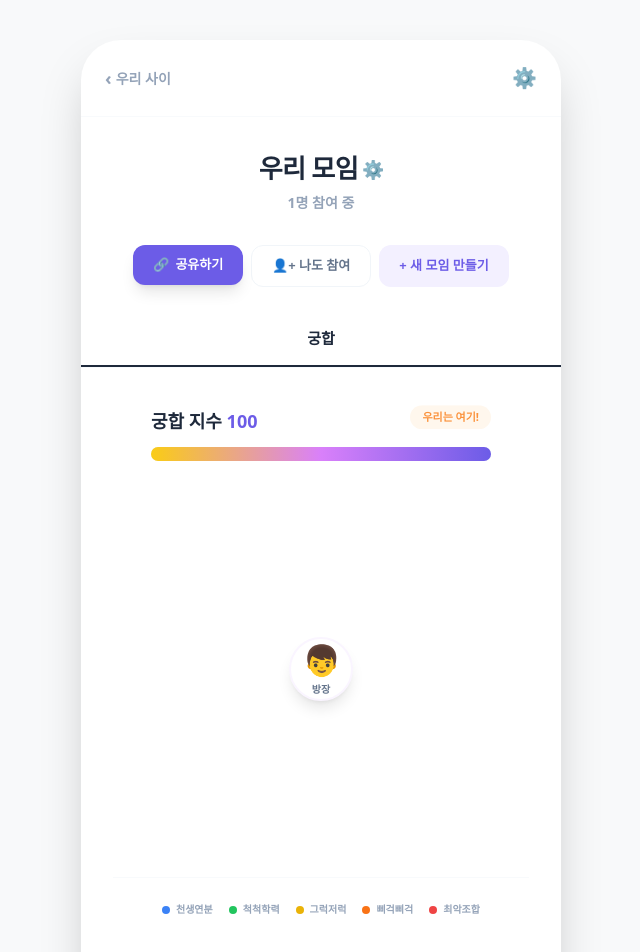
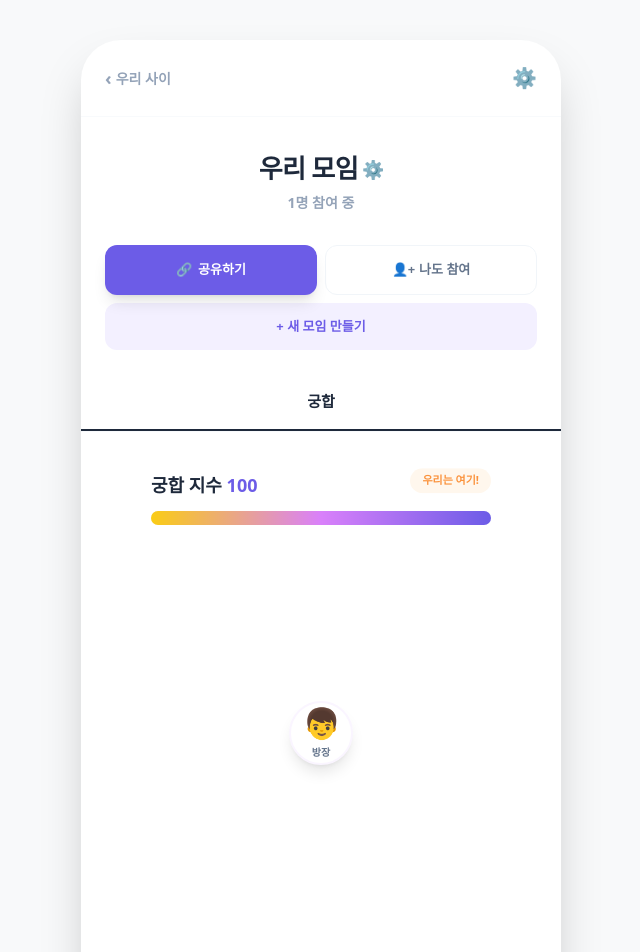
Before and after one commit to PLANB-John/oursai-web, a Next.js app: page /group in a window 1280 px wide. Shown: the top 952 px of the page, without its empty margins (319-959 px from the left). Built offline with nearby package versions, Linux system fonts and the light colour scheme.

Commit message:
Update group.js

```diff
--- a/pages/group.js
+++ b/pages/group.js
@@ -11,7 +11,7 @@ export default function GroupDetail() {
   const [members, setMembers] = useState([]);
   const [groupName, setGroupName] = useState('');
 
-  // 1. 궁합 등급별 점수 및 디자인 정의
+  // 1. 관계 데이터 및 점수 정의
   const relTypes = {
     soulmate: { label: '천생연분', color: '#3b82f6', score: 98 },
     good: { label: '척척학력', color: '#22c55e', score: 82 },
@@ -20,34 +20,7 @@ export default function GroupDetail() {
     worst: { label: '최악조합', color: '#ef4444', score: 24 }
   };
 
-  // 2. 관계 및 점수 산출 로직 [cite: 2026-02-17]
-  const getRelation = (idx1, idx2) => {
-    const diff = Math.abs(idx1 - idx2);
-    const types = Object.values(relTypes);
-    return types[diff % types.length];
-  };
-
-  // 전체 멤버의 평균 궁합 지수 계산 [cite: 2026-02-17]
-  const calculateTotalScore = () => {
-    if (members.length < 2) return 100;
-    let total = 0;
-    let count = 0;
-    for (let i = 0; i < members.length; i++) {
-      for (let j = i + 1; j < members.length; j++) {
-        total += getRelation(i, j).score;
-        count++;
-      }
-    }
-    return Math.floor(total / count);
-  };
-
-  const dynamicScore = calculateTotalScore();
-
-  useEffect(() => {
-    if (!router.isReady) return;
-    const savedName = localStorage.getItem('currentGroupName') || '우리 모임';
-    setGroupName(savedName);
-
+  // 2. 동적 일주 분석 풀 (참여자 데이터에 맞게 자동 할당)
   const analysisPool = [
     { ilju: '경신', element: '금(金)', desc: '날카로운 지혜가 돋보이며 상황 판단이 빠르고 결단력이 뛰어납니다. 새로운 아이디어로 주변을 놀라게 하는 창의적인 면모를 갖춘 매력적인 타입이에요.' },
     { ilju: '병인', element: '화(火)', desc: '열정적이고 에너지가 넘치며 추진력이 강합니다. 주변 사람들에게 밝은 기운을 전달하며 리더십을 발휘하여 모임의 분위기를 주도하는 스타일입니다.' },
@@ -55,6 +28,11 @@ export default function GroupDetail() {
     { ilju: '무진', element: '토(土)', desc: '듬직하고 신뢰감을 주는 타입으로, 주변을 포용하는 능력이 뛰어납니다. 꾸준함과 성실함으로 목표를 달성하는 끈기가 돋보이는 든든한 존재입니다.' },
     { ilju: '을해', element: '목(木)', desc: '부드러우면서도 외유내강의 기질이 있습니다. 타인과의 조화로운 관계를 중시하며 예술적인 감각이나 섬세한 표현력이 뛰어난 매력적인 타입입니다.' }
   ];
+
+  useEffect(() => {
+    if (!router.isReady) return;
+    const savedName = localStorage.getItem('currentGroupName') || '우리 모임';
+    setGroupName(savedName);
 
     const savedMembers = JSON.parse(localStorage.getItem('groupMembers') || '[]');
     const enhanced = savedMembers.map((m, idx) => ({
@@ -72,6 +50,27 @@ export default function GroupDetail() {
     }
   }, [router.isReady]);
 
+  // 관계 및 점수 산출 로직 [cite: 2026-02-17]
+  const getRelation = (idx1, idx2) => {
+    const diff = Math.abs(idx1 - idx2);
+    const types = Object.values(relTypes);
+    return types[diff % types.length];
+  };
+
+  const calculateTotalScore = () => {
+    if (members.length < 2) return 100;
+    let total = 0, count = 0;
+    for (let i = 0; i < members.length; i++) {
+      for (let j = i + 1; j < members.length; j++) {
+        total += getRelation(i, j).score;
+        count++;
+      }
+    }
+    return Math.floor(total / count);
+  };
+
+  const dynamicScore = calculateTotalScore();
+
   const handleCopyLink = () => {
     navigator.clipboard.writeText(window.location.href);
     alert("링크가 복사되었습니다!");
@@ -87,10 +86,11 @@ export default function GroupDetail() {
 
   return (
     <div className="min-h-screen bg-[#f8f9fa] flex justify-center items-start sm:py-10 font-sans text-slate-800">
-      <Head><title>{groupName} | 우리 사이 (oursai.kr)</title></Head>
+      <Head><title>{groupName} | 우리 사이</title></Head>
 
       <div className="w-full max-w-[480px] min-h-screen bg-white shadow-2xl flex flex-col relative overflow-hidden sm:rounded-[40px] pb-40">
 
+        {/* 상단 네비게이션 */}
         <div className="px-6 py-6 flex items-center justify-between border-b border-slate-50">
           <button onClick={() => router.push('/')} className="text-[14px] text-slate-400 font-bold flex items-center gap-1">
             <span className="text-lg">‹</span> 우리 사이
@@ -106,27 +106,38 @@ export default function GroupDetail() {
             <p className="text-[14px] text-slate-400 font-bold mt-1">{members.length}명 참여 중</p>
           </div>
 
-          <div className="flex gap-2 mb-10 px-6 relative">
+          {/* --- 1. 수정사항: 모바일 버튼 레이아웃 최적화 --- */}
+          <div className="w-full px-6 mb-10">
+            <div className="grid grid-cols-2 gap-2">
               <div className="relative">
-              <button onClick={() => setIsShareOpen(!isShareOpen)} className="px-5 py-2.5 bg-[#6c5ce7] text-white rounded-xl text-[13px] font-black shadow-lg flex items-center gap-1.5 active:scale-95 transition-all">
+                <button
+                  onClick={() => setIsShareOpen(!isShareOpen)}
+                  className="w-full h-full py-3.5 bg-[#6c5ce7] text-white rounded-xl text-[13px] font-black shadow-lg flex items-center justify-center gap-1.5 active:scale-95 transition-all"
+                >
                   <span>🔗</span> 공유하기
                 </button>
                 <AnimatePresence>
                   {isShareOpen && (
-                  <motion.div initial={{ opacity: 0, y: 10 }} animate={{ opacity: 1, y: 0 }} exit={{ opacity: 0, y: 10 }} className="absolute top-12 left-0 w-[180px] bg-white rounded-2xl shadow-2xl border border-slate-50 z-[60] p-2">
+                    <motion.div initial={{ opacity: 0, y: 10 }} animate={{ opacity: 1, y: 0 }} exit={{ opacity: 0, y: 10 }} className="absolute top-14 left-0 w-[180px] bg-white rounded-2xl shadow-2xl border border-slate-50 z-[60] p-2">
                       <button onClick={handleCopyLink} className="w-full flex items-center gap-3 p-3 hover:bg-slate-50 rounded-xl transition-colors text-left font-bold text-slate-600 text-[13px]">📋 링크 복사</button>
                       <button className="w-full flex items-center gap-3 p-3 hover:bg-slate-50 rounded-xl transition-colors text-left font-bold text-slate-600 text-[13px]">🔗 링크 공유</button>
                     </motion.div>
                   )}
                 </AnimatePresence>
               </div>
-            <button onClick={() => router.push('/join')} className="px-5 py-2.5 bg-white text-slate-500 border border-slate-100 rounded-xl text-[13px] font-black">👤+ 나도 참여</button>
-            <button onClick={() => { localStorage.clear(); router.push('/create-group'); }} className="px-5 py-2.5 bg-[#f3f0ff] text-[#6c5ce7] rounded-xl text-[13px] font-black">+ 새 모임 만들기</button>
+              <button onClick={() => router.push('/join')} className="w-full py-3.5 bg-white text-slate-500 border border-slate-100 rounded-xl text-[13px] font-black hover:bg-slate-50 transition-all flex items-center justify-center gap-1">
+                <span>👤+</span> 나도 참여
+              </button>
+              {/* 가로 전체를 차지하도록 col-span-2 적용 */}
+              <button onClick={() => { localStorage.clear(); router.push('/create-group'); }} className="col-span-2 py-3.5 bg-[#f3f0ff] text-[#6c5ce7] rounded-xl text-[13px] font-black hover:bg-[#ebe5ff] transition-all flex items-center justify-center gap-1">
+                + 새 모임 만들기
+              </button>
+            </div>
           </div>
 
           <div className="w-full flex border-b border-slate-50 mb-10"><div className="flex-1 text-center pb-4 text-[15px] font-black border-b-2 border-slate-800 text-slate-800">궁합</div></div>
 
-          {/* --- 수정사항 1: 동적 궁합 지수 및 게이지 [#11_01.jpg 반영] --- */}
+          {/* 궁합 지수 게이지 */}
           <div className="w-full px-8 flex flex-col items-center mb-12">
             <div className="w-full max-w-[340px]">
               <div className="flex justify-between items-end mb-3">
@@ -139,7 +150,7 @@ export default function GroupDetail() {
             </div>
           </div>
 
-          {/* 네트워크 맵 [#11_01.jpg 반영] */}
+          {/* 다각형 네트워크 맵 */}
           <div className="w-full px-8 flex flex-col items-center">
             <div className="relative w-full aspect-square max-w-[320px] flex justify-center items-center">
               <svg className="absolute inset-0 w-full h-full overflow-visible pointer-events-none">
@@ -173,15 +184,9 @@ export default function GroupDetail() {
                 );
               })}
             </div>
-            <div className="flex flex-wrap justify-center gap-x-4 gap-y-2 mt-12 py-6 border-t border-slate-50 w-full">
-              {Object.values(relTypes).map((rel, i) => (
-                <div key={i} className="flex items-center gap-1.5 text-[10px] font-bold text-slate-400">
-                  <div className="w-2 h-2 rounded-full" style={{ backgroundColor: rel.color }} />{rel.label}
-                </div>
-              ))}
-            </div>
           </div>
 
+          {/* 상세 분석 리포트 카드 */}
           <section className="w-full px-6 mt-16 space-y-6">
             {members.map((m) => (
               <div key={m.id} className={`bg-[#fcfcfd] rounded-[35px] p-8 border shadow-sm transition-all duration-500 ${selectedMemberId === m.id ? 'border-[#6c5ce7] ring-4 ring-purple-50' : 'border-slate-100'}`}>
```
Lines whose indentation alone changed are shown as unchanged.
